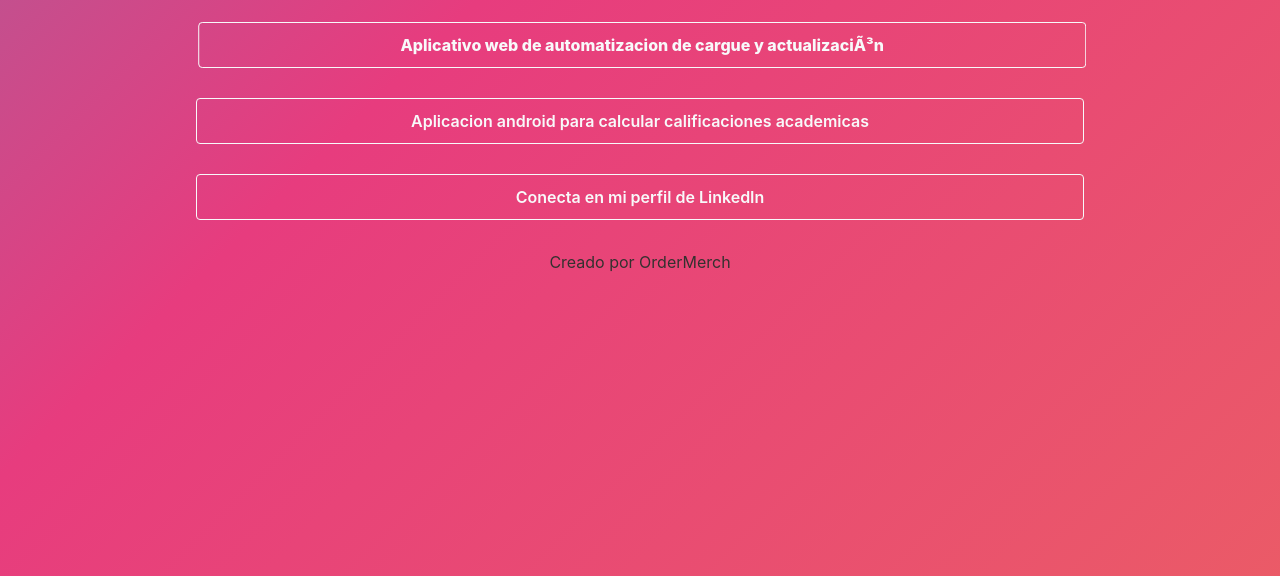
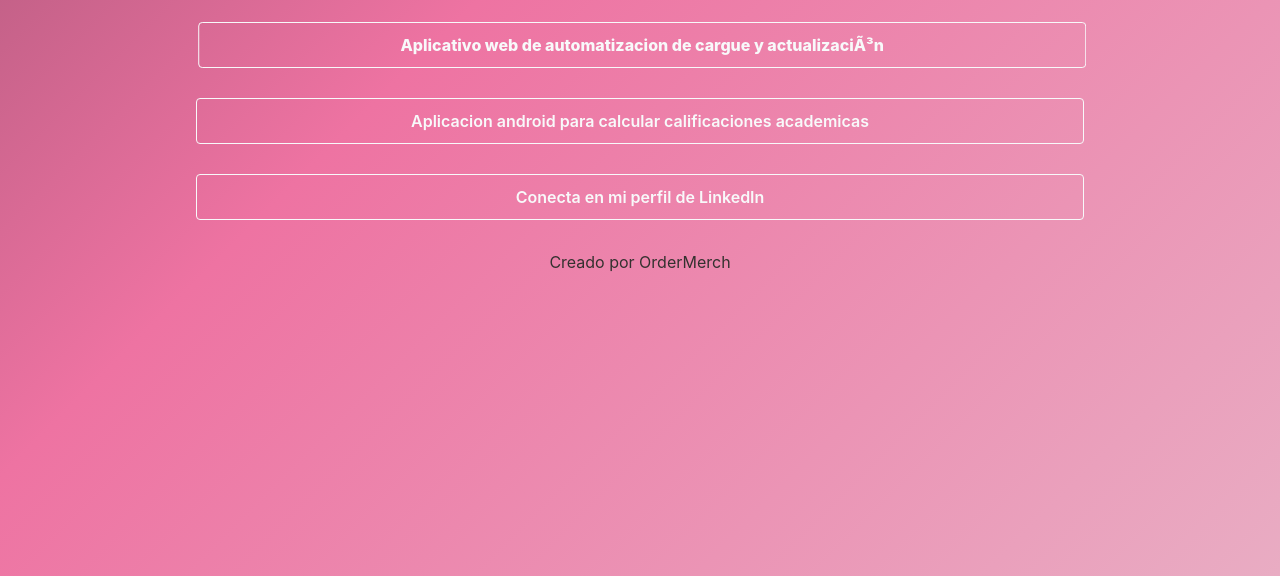
Before and after one commit to Daniel-Roa-P/platziCourse2025, a plain HTML site: page docs/index.html in a window 1280 px wide. Shown: the part 224-800 px from the top of the page. Drawn offline with nearby package versions, Linux system fonts and the light colour scheme.

Commit message:
changing css styles

```diff
--- a/docs/assets/style.css
+++ b/docs/assets/style.css
@@ -2,7 +2,7 @@ body {
 	width: 100wh;
 	height: 90vh;
 	color: #fff;
-	background: linear-gradient(-45deg, #EE7752, #E73C7E, #23A6D5, #23D5AB);
+	background: linear-gradient(-45deg, #e4e2e2, #ee73a2, #071013, #6ffce7);
 	background-size: 400% 400%;
 	-webkit-animation: Gradient 15s ease infinite;
 	-moz-animation: Gradient 15s ease infinite;
```
